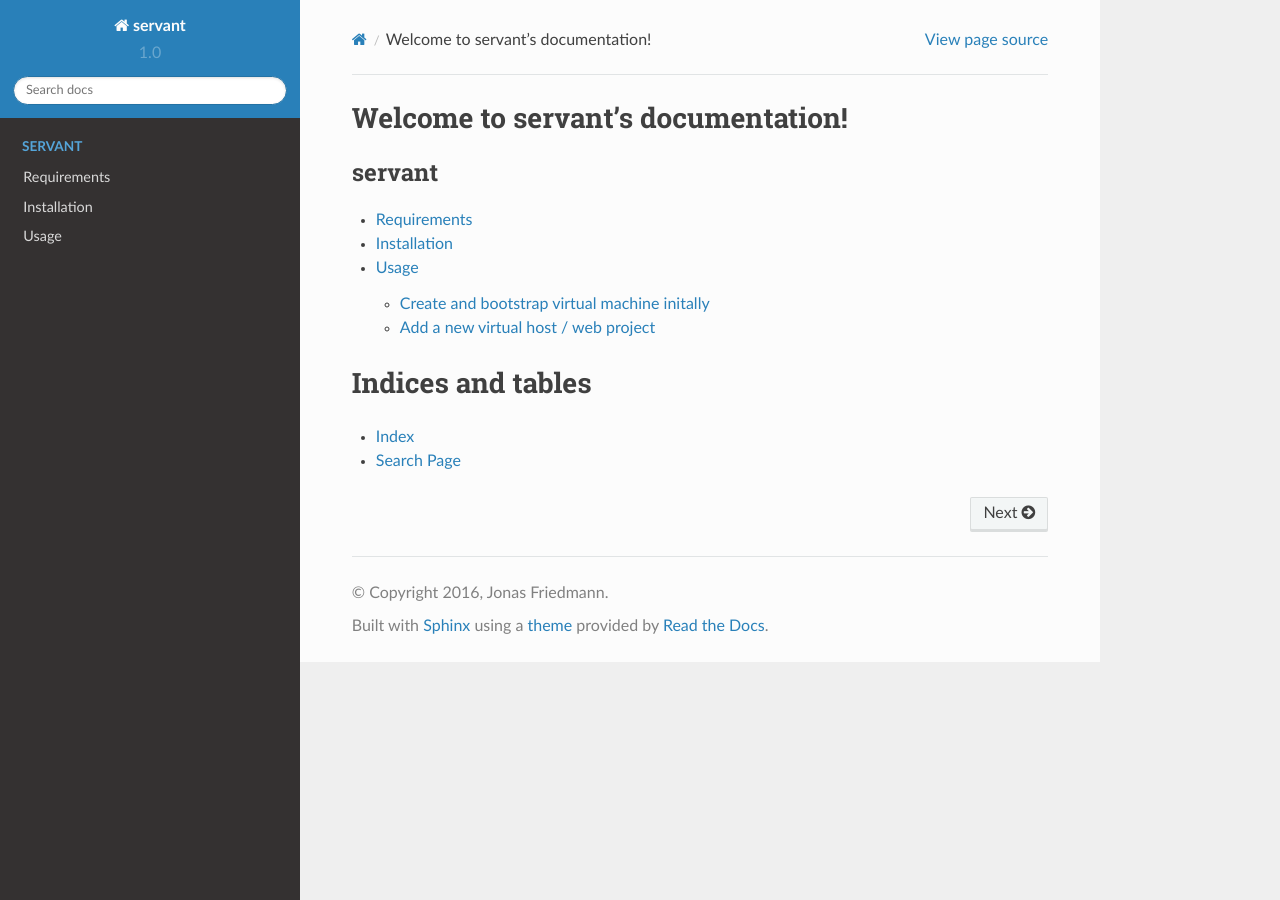
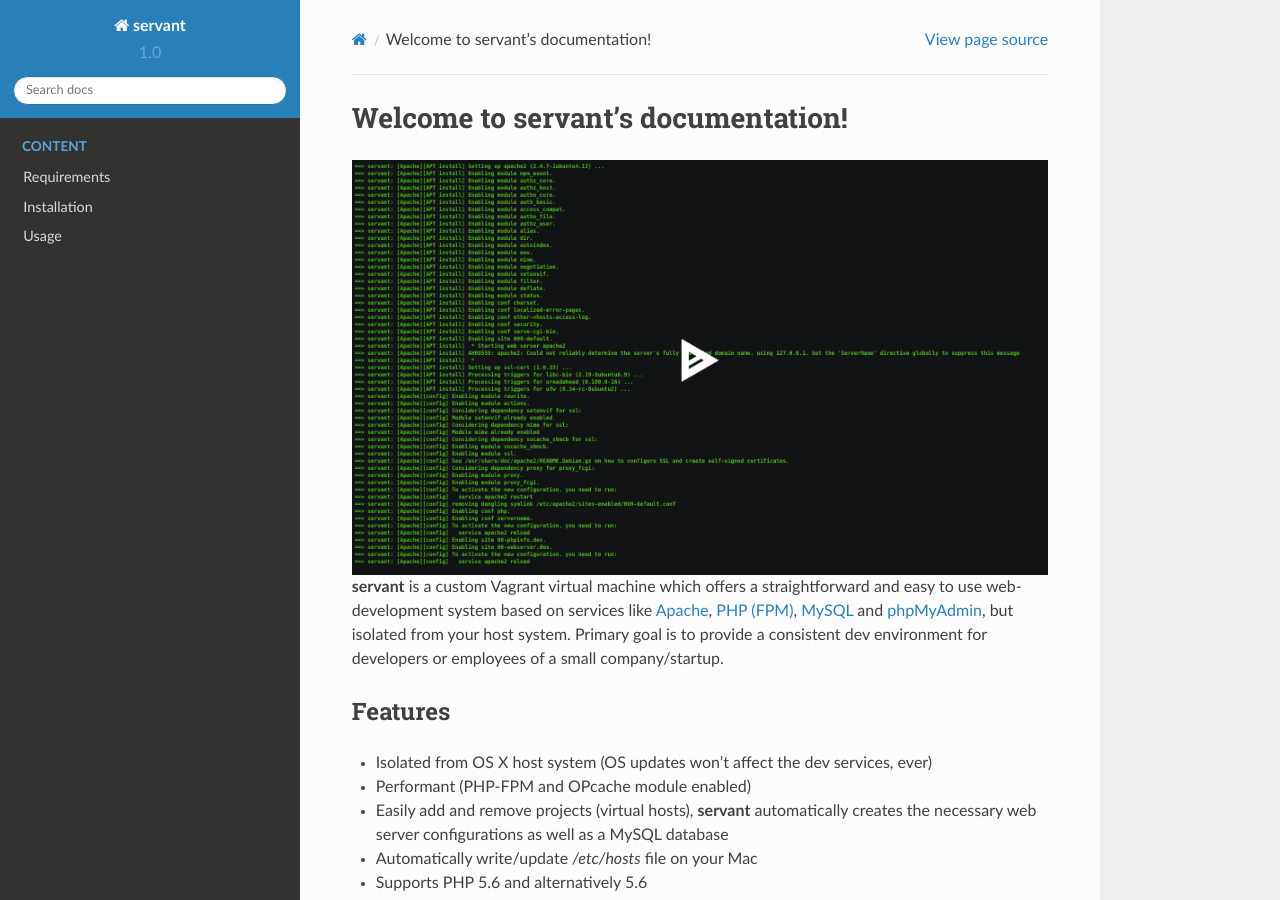
Before and after one commit to frdmn/servant, a Sphinx documentation site: the page built from docs/index.rst, in a window 1280 px wide and 900 px high. Built offline with Sphinx 7.4.7 and the Read the Docs theme 2.0.0, drawn with Linux system fonts in a browser that asks for light colours; some of the changed text lies outside the part shown.

Commit message:
Add description

```diff
--- a/docs/index.rst
+++ b/docs/index.rst
@@ -1,9 +1,26 @@
 Welcome to servant's documentation!
 ===================================
 
+.. image:: _static/images/screencast.png
+   :alt: servant screencast
+   :align: center
+   :target: https://asciinema.org/a/85841
+
+**servant** is a custom Vagrant virtual machine which offers a straightforward and easy to use web-development system based on services like `Apache <https://httpd.apache.org/>`_, `PHP (FPM) <http://php-fpm.org/>`_, `MySQL <https://www.mysql.com/>`_ and `phpMyAdmin <https://www.phpmyadmin.net/>`_, but isolated from your host system. Primary goal is to provide a consistent dev environment for developers or employees of a small company/startup.
+
+Features
+~~~~~~~
+
+- Isolated from OS X host system (OS updates won't affect the dev services, ever)
+- Performant (PHP-FPM and OPcache module enabled)
+- Easily add and remove projects (virtual hosts), **servant** automatically creates the necessary web server configurations as well as a MySQL database
+- Automatically write/update `/etc/hosts` file on your Mac
+- Supports PHP 5.6 and alternatively 5.6
+- Supports MySQL 5.6 and alternatively 5.6
+
 .. toctree::
    :maxdepth: 2
-   :caption: servant
+   :caption: Content
 
    requirements
    installation
```
Also changed, not shown: other parts of docs/index.rst (+0 -1 lines), docs/_static/images/screencast.png (added).
